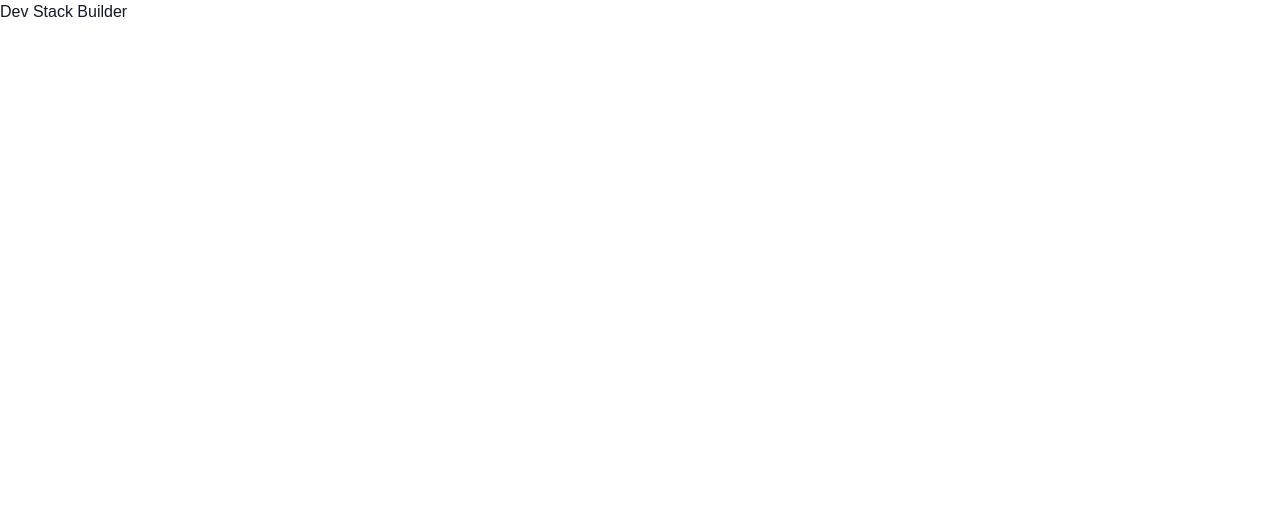
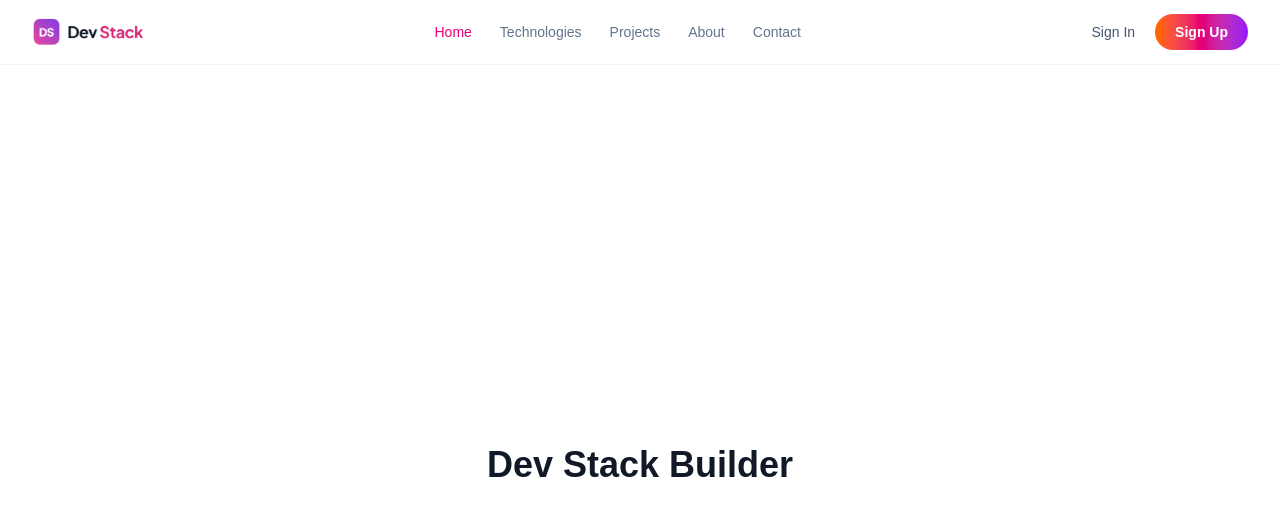
Before and after one commit to irfanuulkarim/DevStack, a React (Vite) app: page / in a window 1280 px wide. Shown: the top 516 px of the page. Built offline with nearby package versions, Linux system fonts and the light colour scheme.

Commit message:
NavBar added

```diff
--- a/src/App.tsx
+++ b/src/App.tsx
@@ -1,8 +1,21 @@
+import Navbar from "./components/Navbar";
+
 function App() {
   return (
-    <div>
-      <h1>Dev Stack Builder</h1>
-    </div>
+    <>
+      <Navbar />
+
+      <main>
+        <section
+          id="home"
+          className="flex min-h-screen items-center justify-center"
+        >
+          <h1 className="text-4xl font-bold">
+            Dev Stack Builder
+          </h1>
+        </section>
+      </main>
+    </>
   );
 }
 
--- a/src/components/Navbar.tsx
+++ b/src/components/Navbar.tsx
@@ -0,0 +1,118 @@
+import { useState } from "react";
+import { FaBars, FaTimes } from "react-icons/fa";
+
+const Navbar = () => {
+    const [menuOpen, setMenuOpen] = useState(false);
+
+    const navLinks = [
+        { name: "Home", href: "#home" },
+        { name: "Technologies", href: "#technologies" },
+        { name: "Projects", href: "#projects" },
+        { name: "About", href: "#about" },
+        { name: "Contact", href: "#contact" },
+    ];
+
+    return (
+        <header className="sticky top-0 z-50 border-b border-slate-100 bg-white">
+            <nav className="mx-auto max-w-7xl px-5 lg:px-8">
+                <div className="flex h-16 items-center justify-between md:hidden">
+                    <button
+                        type="button"
+                        onClick={() => setMenuOpen((prev) => !prev)}
+                        className="text-xl text-slate-700"
+                        aria-label={menuOpen ? "Close menu" : "Open menu"}
+                    >
+                        {menuOpen ? <FaTimes /> : <FaBars />}
+                    </button>
+
+                    <a href="#home">
+                        <img
+                            src="/images/logo-text.png"
+                            alt="Dev Stack"
+                            className="w-24"
+                        />
+                    </a>
+
+                    <div className="flex items-center gap-2">
+                        <button
+                            type="button"
+                            className="text-xs font-medium text-slate-600"
+                        >
+                            Sign In
+                        </button>
+
+                        <button
+                            type="button"
+                            className="rounded-full bg-linear-to-r from-orange-500 via-pink-600 to-purple-600 px-3 py-1.5 text-xs font-semibold text-white"
+                        >
+                            Sign Up
+                        </button>
+                    </div>
+                </div>
+
+                {menuOpen && (
+                    <div className="border-t border-slate-100 py-4 md:hidden">
+                        <div className="flex flex-col gap-4">
+                            {navLinks.map((link) => (
+                                <a
+                                    key={link.name}
+                                    href={link.href}
+                                    onClick={() => setMenuOpen(false)}
+                                    className="text-sm font-medium text-slate-600 transition-colors hover:text-pink-600"
+                                >
+                                    {link.name}
+                                </a>
+                            ))}
+                        </div>
+                    </div>
+                )}
+
+                <div className="hidden h-16 items-center justify-between md:flex">
+
+                    {/* Logo */}
+                    <a href="#home" className="shrink-0">
+                        <img
+                            src="/images/logo-text.png"
+                            alt="Dev Stack"
+                            className="w-28"
+                        />
+                    </a>
+
+                    <div className="flex items-center gap-7">
+                        {navLinks.map((link, index) => (
+                            <a
+                                key={link.name}
+                                href={link.href}
+                                className={`text-sm font-medium transition-colors duration-200 ${index === 0
+                                    ? "text-pink-600"
+                                    : "text-slate-500 hover:text-pink-600"
+                                    }`}
+                            >
+                                {link.name}
+                            </a>
+                        ))}
+                    </div>
+
+                    <div className="flex items-center gap-5">
+                        <button
+                            type="button"
+                            className="text-sm font-medium text-slate-600 transition-colors hover:text-pink-600"
+                        >
+                            Sign In
+                        </button>
+
+                        <button
+                            type="button"
+                            className="rounded-full bg-linear-to-r from-orange-500 via-pink-600 to-purple-600 px-5 py-2 text-sm font-semibold text-white transition-transform duration-200 hover:scale-105"
+                        >
+                            Sign Up
+                        </button>
+                    </div>
+                </div>
+
+            </nav>
+        </header>
+    );
+};
+
+export default Navbar;
```
